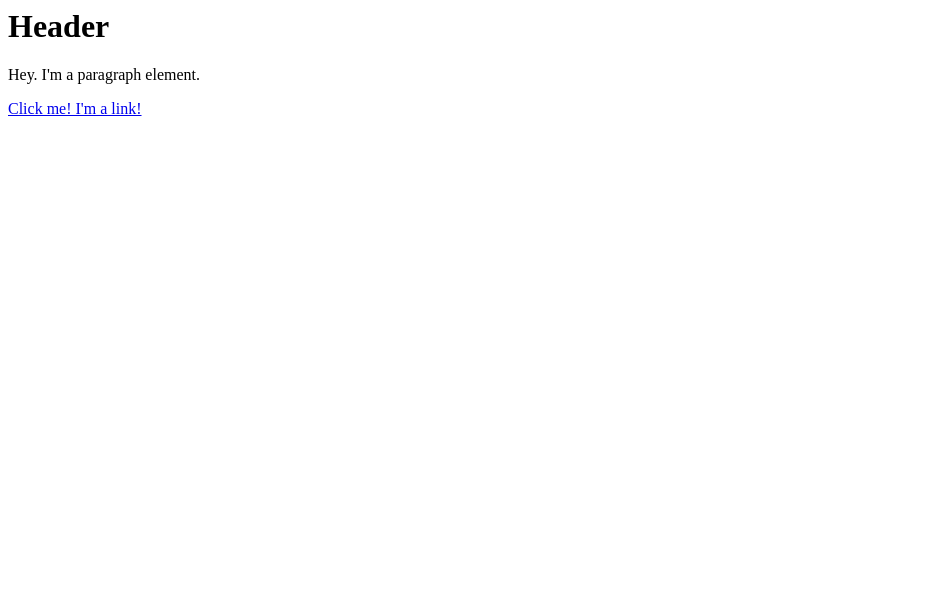
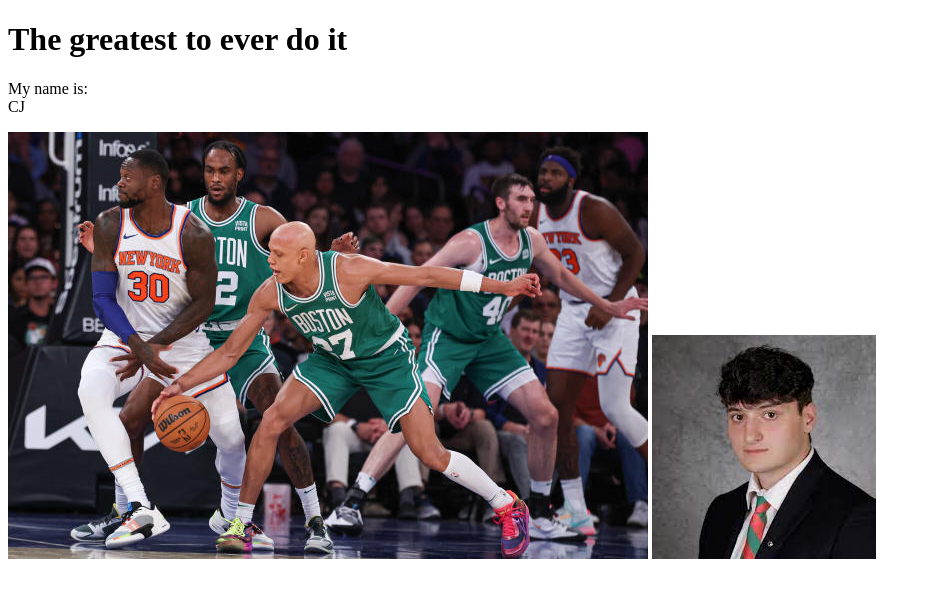
Before and after one commit to gsb02/cartoon_hero, a plain HTML site: page test.html in a window 1280 px wide. Shown: the whole page, without its empty margins (0-931 px from the left). Drawn offline with Linux system fonts and the light colour scheme.

Commit message:
CJ Zlamany

```diff
--- a/test.html
+++ b/test.html
@@ -1,3 +1,15 @@
-<h1>Header</h1>
-<p>Hey. I'm a paragraph element.</p>
-<a href="https://google.com" target="_blank" title="Let's go to Google">Click me! I'm a link!</a>
+<!DOCTYPE html>
+<html>
+<head>
+	<title>Test page</title>
+</head>
+<body>
+	<h1>The greatest to ever do it</h1>
+	<p></p>
+	<!--<a href="https://google.com" target="_blank" title="Let's go to Google">Click me! I'm a link!</a>\-->
+	<p>My name is: <br>
+	CJ</p>
+	<img src="img/jordan_walsh_the_goat.jpg">
+	<img src="img/cj.jpg">
+</body>
+</html>
```
Also changed, not shown: img/cj.jpg (added), img/jordan_walsh_the_goat.jpg (added).
